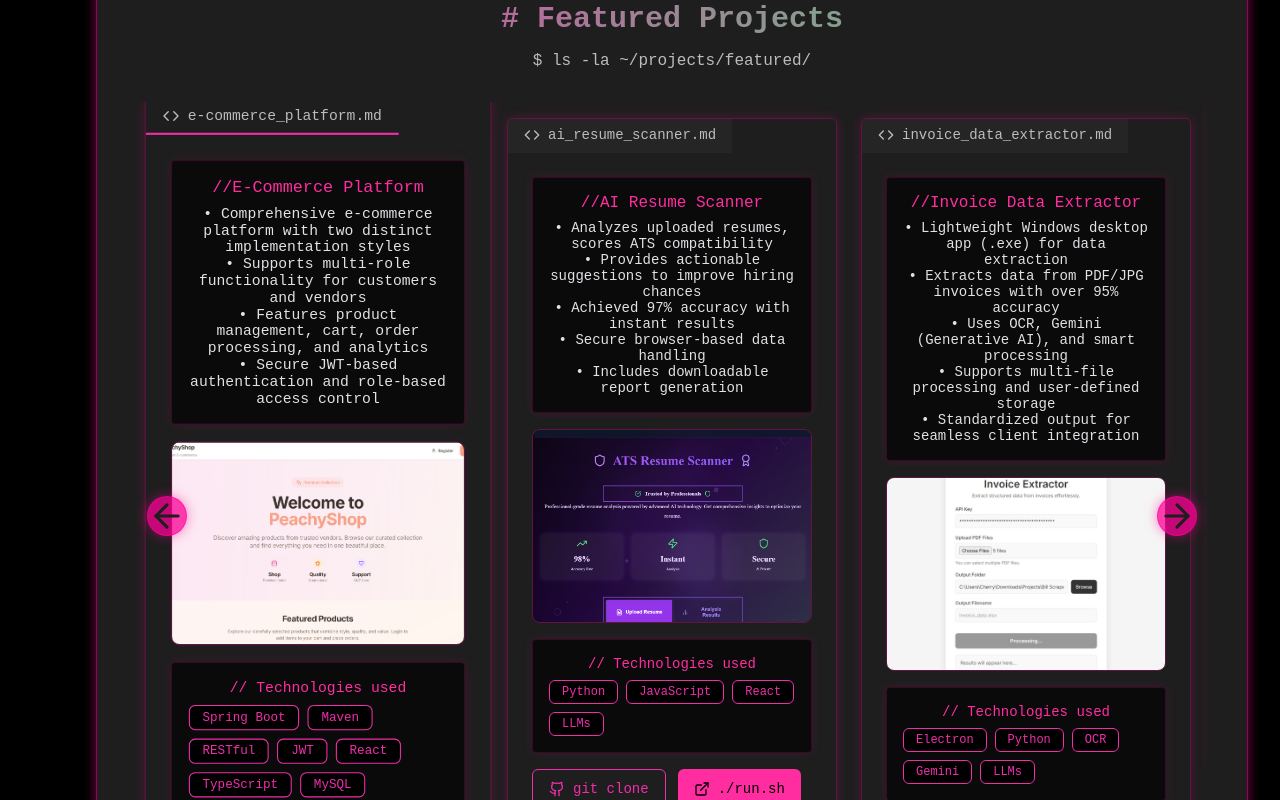
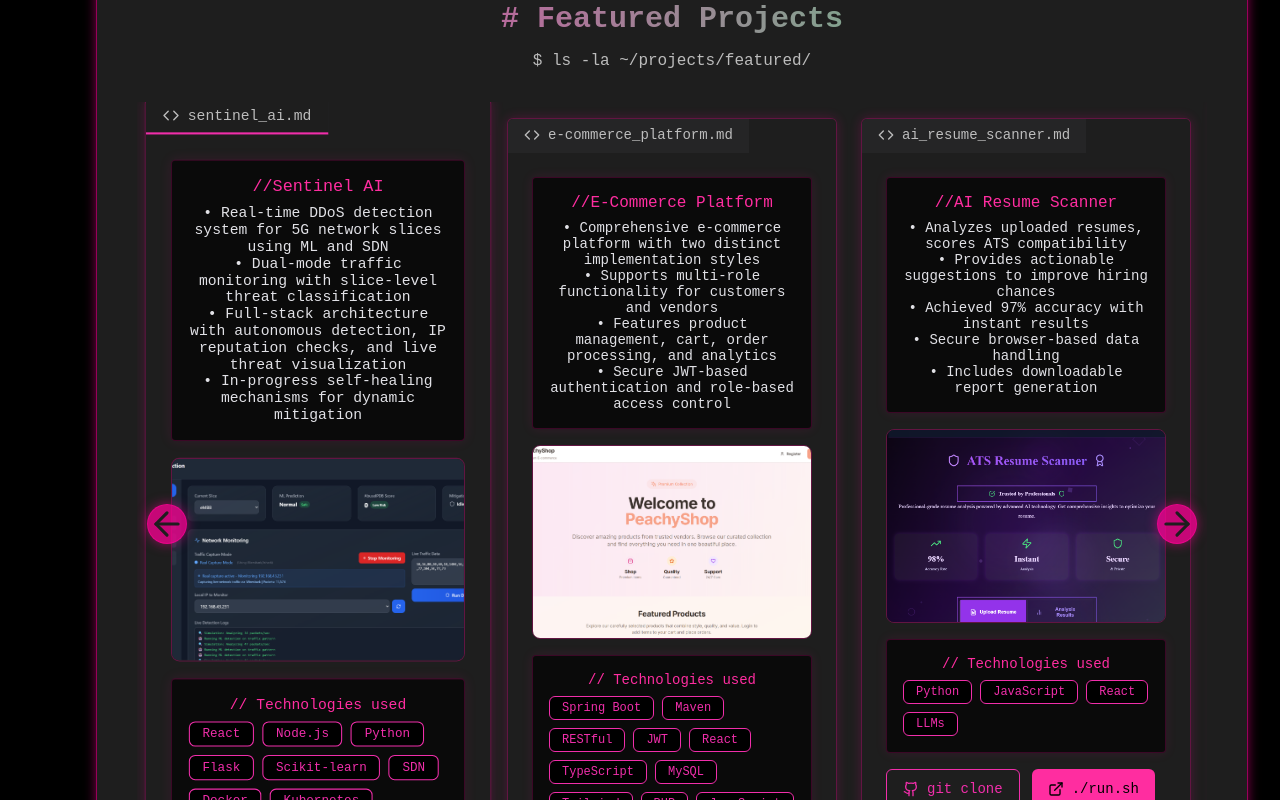
Before and after one commit to itisar-345/Portfolio, a React (Vite) app: page / in a window 1280 px wide. Shown: the part 3480-4280 px from the top of the page. Built offline with nearby package versions, Linux system fonts and the light colour scheme.

Commit message:
updated project n resume

```diff
--- a/src/data/info.js
+++ b/src/data/info.js
@@ -1,4 +1,11 @@
 export const projects = [
+    {
+      title: "Sentinel AI",
+      description: "• Real-time DDoS detection system for 5G network slices using ML and SDN\n• Dual-mode traffic monitoring with slice-level threat classification\n• Full-stack architecture with autonomous detection, IP reputation checks, and live threat visualization\n• In-progress self-healing mechanisms for dynamic mitigation",
+      techStack: ["React", "Node.js", "Python", "Flask", "Scikit-learn", "SDN", "Docker", "Kubernetes", "GraphQL", "PostgreSQL"],
+      githubUrl: "https://github.com/Akshita3104/SentinelAi",
+      imageUrl: "/sentinelai.png"
+    },
     {
       title: "E-Commerce Platform",
       description: "• Comprehensive e-commerce platform with two distinct implementation styles\n• Supports multi-role functionality for customers and vendors\n• Features product management, cart, order processing, and analytics\n• Secure JWT-based authentication and role-based access control",
```
Also changed, not shown: public/sentinelai.png (added), 1 other file (tests, documents, lock files or other folders).
